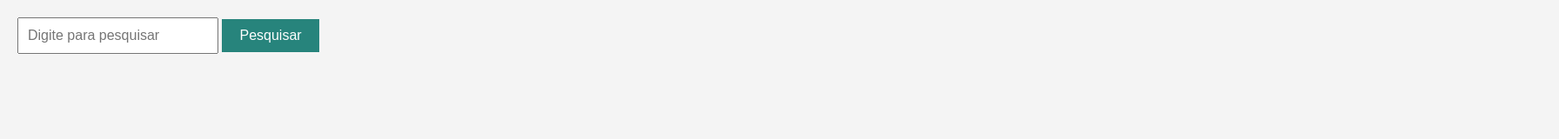
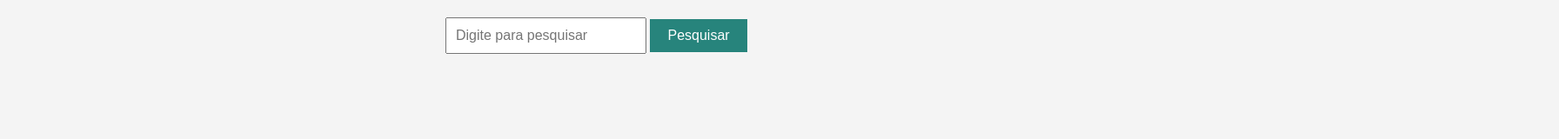
Before and after one commit to 1agro/phone-extension, a plain HTML site: page index.html in a window 1280 px wide. Shown: the whole page at 87% size, 1792 px wide, since content can reach past the window. Drawn offline with Linux system fonts and the light colour scheme.

Commit message:
Update styles.css

```diff
--- a/styles.css
+++ b/styles.css
@@ -3,13 +3,13 @@ body {
     margin: 0;
     padding: 0;
     background-color: #f4f4f4;
-    width: 400px;
+    width: 100%
 }
 
 .search-container {
     text-align: left;
     margin-top: 20px;
-    margin-left: 20px;
+    margin-left: 40%;
     width: 100%;
 }
 
@@ -33,6 +33,7 @@ button {
     background-color: #fff;
     border-radius: 5px;
     box-shadow: 0 0 5px rgba(0, 0, 0, 0.2);
+    text-align: center;
 }
 
 .hidden {
```
